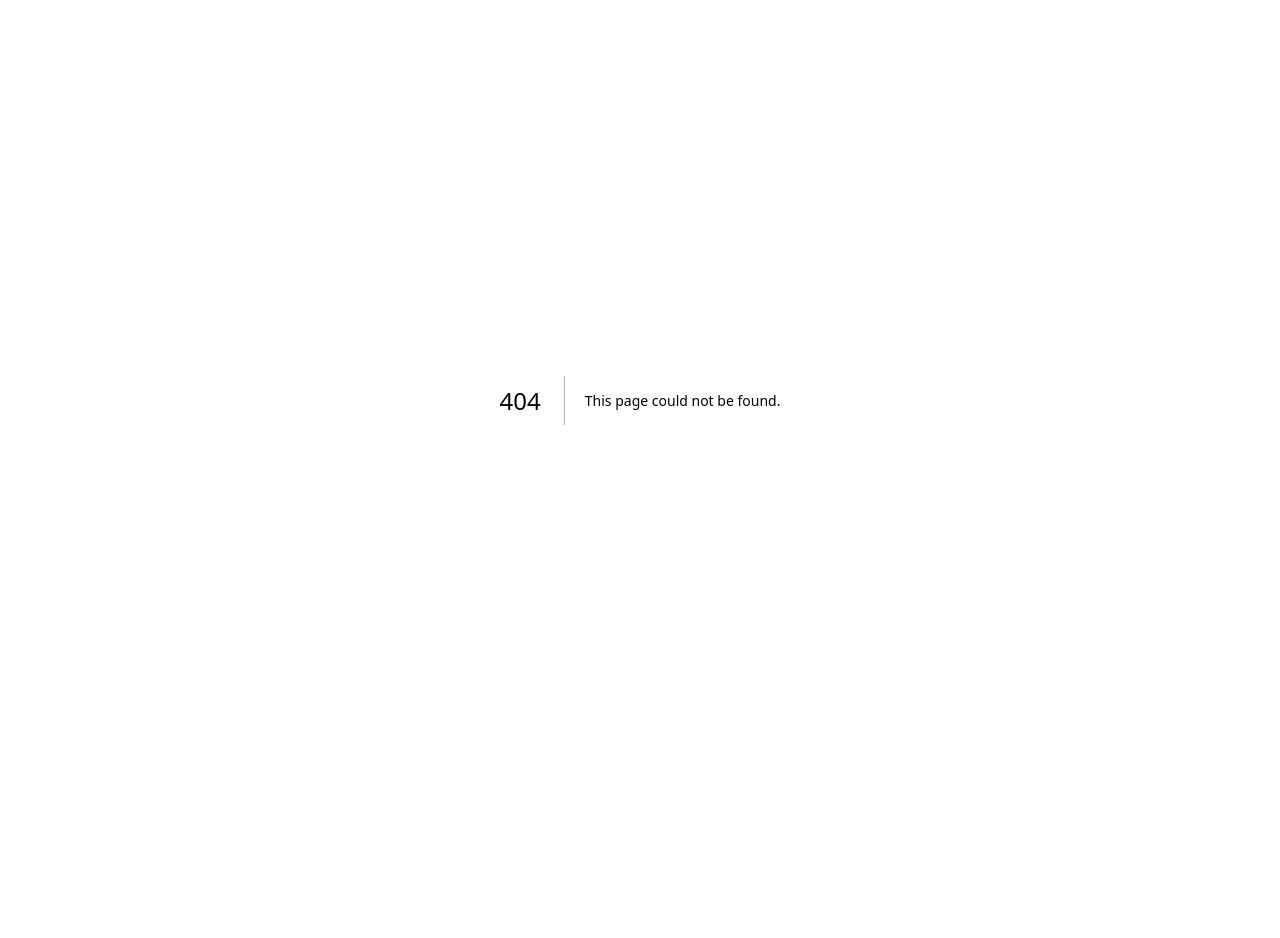
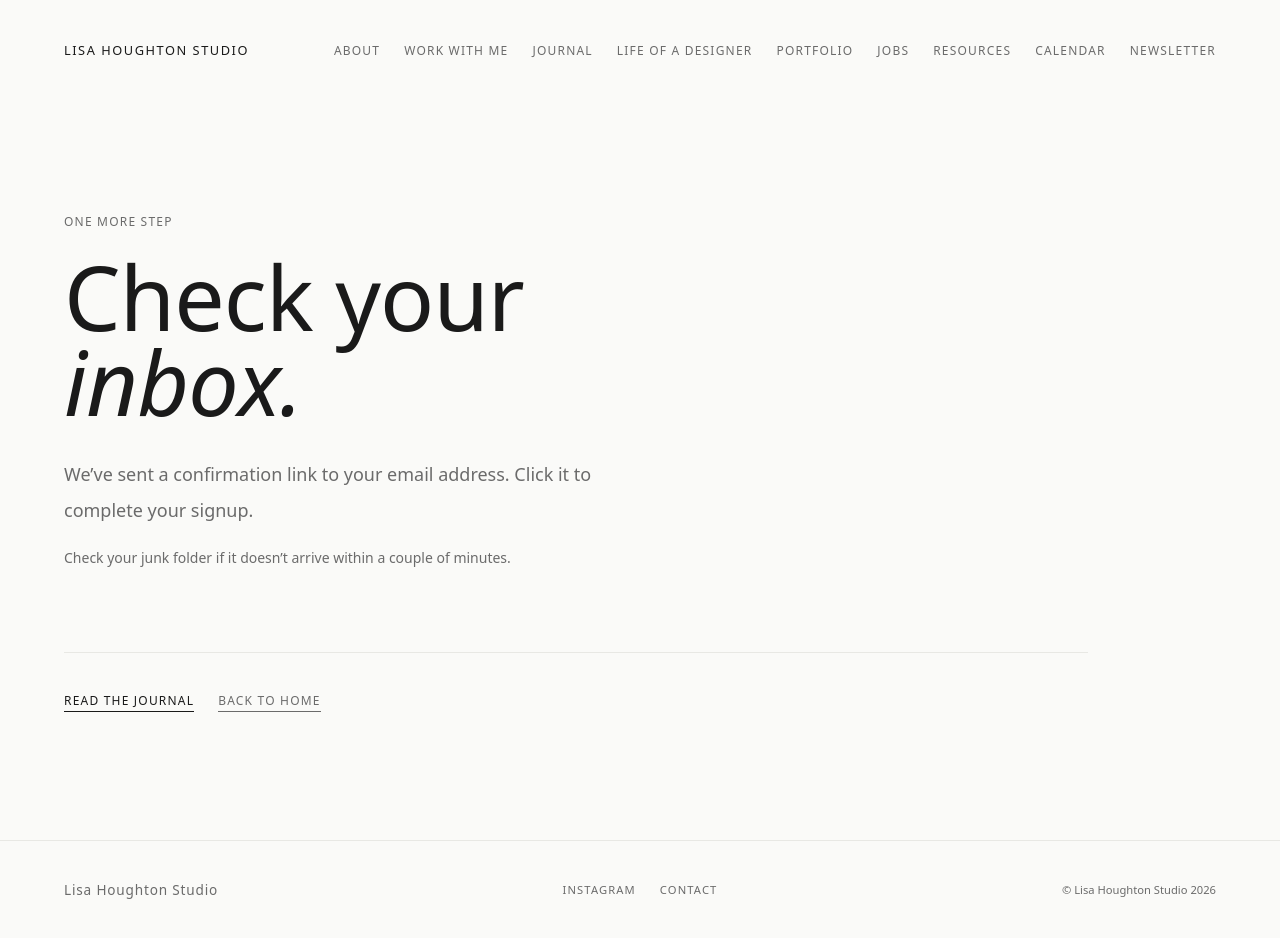
Before and after one commit to houghtp/lisa-houghton, a Next.js app: page /check-email in a window 1280 px wide. Before the commit this address had no page. Before the commit the page ends 800 px from the top, so only its background shows below. Built offline with nearby package versions, Linux system fonts and the light colour scheme.

Commit message:
feat: add /check-email page for post-signup confirmation step

```diff
--- /dev/null
+++ b/app/check-email/page.tsx
@@ -0,0 +1,98 @@
+import type { Metadata } from "next";
+import Link from "next/link";
+import { Nav } from "../components/Nav";
+import { Footer } from "../components/Footer";
+
+export const metadata: Metadata = {
+  title: "Check your email - Lisa Houghton Studio",
+  description: "One more step — confirm your email to complete your signup.",
+  robots: { index: false, follow: false },
+};
+
+export default function CheckEmailPage() {
+  return (
+    <div
+      className="flex flex-col min-h-screen"
+      style={{ background: "var(--background)", color: "var(--foreground)" }}
+    >
+      <Nav active="/" />
+
+      <main className="flex-1 px-8 md:px-16 pt-20 md:pt-32 pb-20 md:pb-32">
+        <div className="max-w-3xl mb-16 md:mb-20">
+          <p
+            className="fade-up fade-up-1 text-xs tracking-widest uppercase mb-6"
+            style={{ color: "var(--muted)", fontWeight: 400 }}
+          >
+            One more step
+          </p>
+          <h1
+            className="fade-up fade-up-2"
+            style={{
+              fontFamily: "var(--font-display)",
+              fontWeight: 300,
+              fontSize: "clamp(2.8rem, 7vw, 6rem)",
+              lineHeight: 0.95,
+              letterSpacing: "-0.01em",
+              marginBottom: "2rem",
+            }}
+          >
+            Check your<br />
+            <em style={{ fontStyle: "italic" }}>inbox.</em>
+          </h1>
+          <p
+            className="fade-up fade-up-3 text-base md:text-lg leading-loose"
+            style={{ color: "var(--muted)", fontWeight: 300, maxWidth: "36rem" }}
+          >
+            We&rsquo;ve sent a confirmation link to your email address. Click it to complete your signup.
+          </p>
+          <p
+            className="fade-up fade-up-4 text-sm leading-loose mt-4"
+            style={{ color: "var(--muted)", fontWeight: 300, maxWidth: "36rem", opacity: 0.7 }}
+          >
+            Check your junk folder if it doesn&rsquo;t arrive within a couple of minutes.
+          </p>
+        </div>
+
+        <div
+          className="fade-up fade-up-4"
+          style={{
+            borderTop: "1px solid var(--border)",
+            paddingTop: "2.5rem",
+            maxWidth: "64rem",
+          }}
+        >
+          <div className="flex flex-wrap gap-6">
+            <Link
+              href="/journal"
+              className="text-xs tracking-widest uppercase hover:opacity-60 transition-opacity duration-200"
+              style={{
+                color: "var(--foreground)",
+                fontWeight: 400,
+                textDecoration: "none",
+                borderBottom: "1px solid var(--foreground)",
+                paddingBottom: "2px",
+              }}
+            >
+              Read the journal
+            </Link>
+            <Link
+              href="/"
+              className="text-xs tracking-widest uppercase hover:opacity-60 transition-opacity duration-200"
+              style={{
+                color: "var(--muted)",
+                fontWeight: 400,
+                textDecoration: "none",
+                borderBottom: "1px solid var(--muted)",
+                paddingBottom: "2px",
+              }}
+            >
+              Back to home
+            </Link>
+          </div>
+        </div>
+      </main>
+
+      <Footer />
+    </div>
+  );
+}
```
